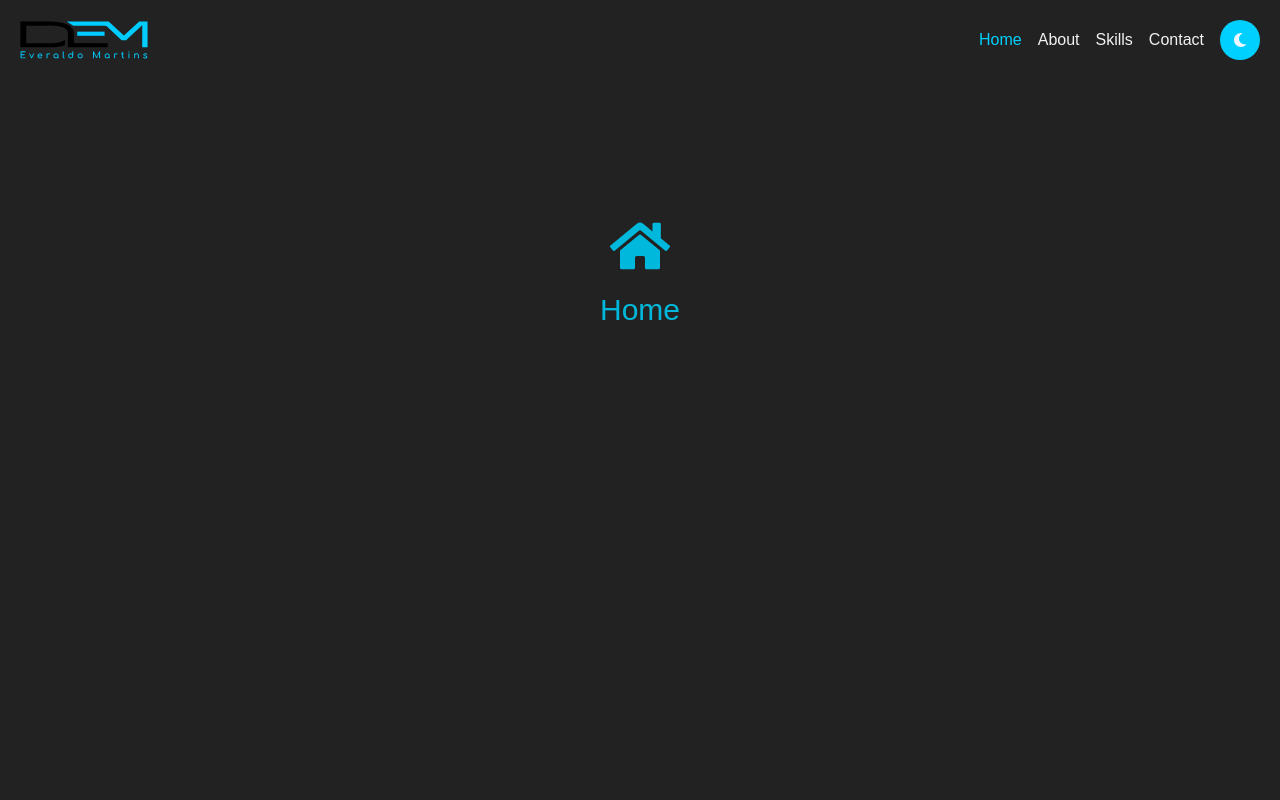
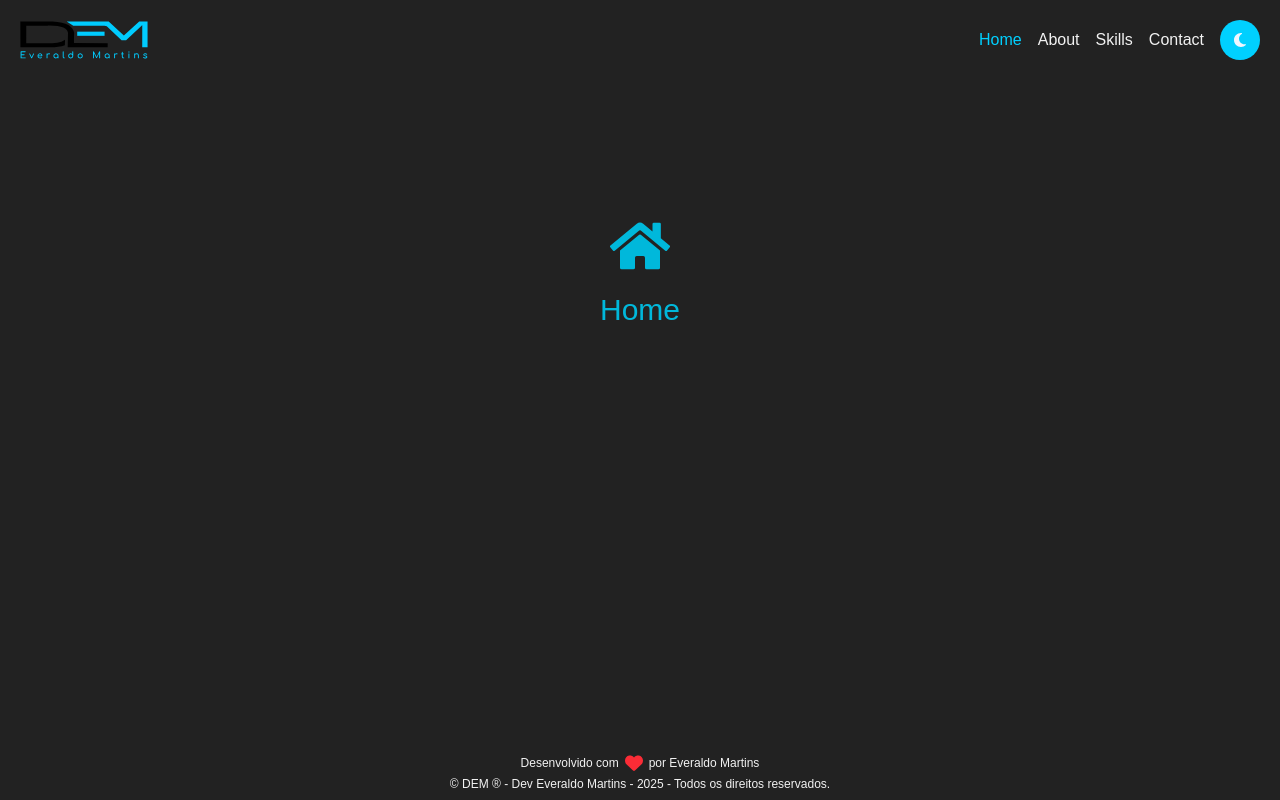
Before and after one commit to dev-emartins/personal_portfolio, a React (Vite) app: page / in a window 1280 px wide. Built offline with nearby package versions, Linux system fonts and the light colour scheme.

Commit message:
feat:creation of the footer with information about the current year and copyright.

```diff
--- a/package.json
+++ b/package.json
@@ -1,7 +1,7 @@
 {
   "name": "personal_portfolio",
   "private": true,
-  "version": "1.1.0",
+  "version": "1.2.0",
   "type": "module",
   "scripts": {
     "dev": "vite",
--- /dev/null
+++ b/src/components/footer/index.jsx
@@ -0,0 +1,14 @@
+import { FaHeart } from "react-icons/fa6";
+
+function Footer() {
+  return (
+    <footer className="w-full md:py-2 p-5 flex justify-center items-center">
+        <section className="w-full max-w-7xl flex flex-col justify-center items-center text-xs text-center gap-1">
+          <p className="w-full flex justify-center items-center gap-1.5">Desenvolvido com <FaHeart className="text-red-500 text-lg" /> por Everaldo Martins</p>
+          &copy; DEM &#174; - Dev Everaldo Martins - {`${new Date().getFullYear()}`}  - Todos os direitos reservados.
+        </section>
+    </footer>
+  );
+}
+
+export default Footer
--- a/src/pages/index.jsx
+++ b/src/pages/index.jsx
@@ -1,6 +1,7 @@
 import { Outlet } from "react-router-dom"
 
 import Header from "@/components/header"
+import Footer from "@/components/footer"
 
 function App() {
   return (
@@ -9,7 +10,7 @@ function App() {
       <main className="w-full flex-1">
         <Outlet />
       </main>
-      {/* Footer */}
+      <Footer />
     </>
   )
 }
```
Also changed, not shown: 1 other file (tests, documents, lock files or other folders).
